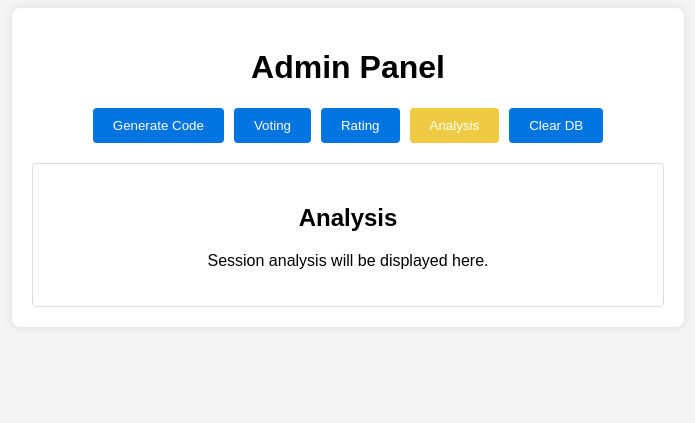
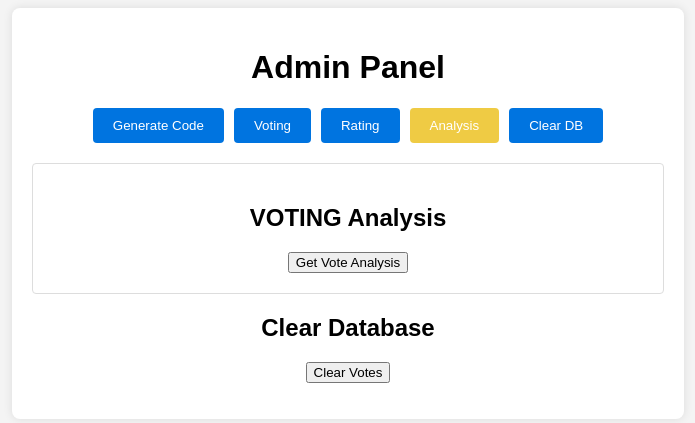
Before and after one commit to KurianAB/Online_voting_system, a Flask app: page /admin in a window 1280 px wide, after a click on "Analysis". Shown: the top 423 px of the page, without its empty margins (292-987 px from the left). Run offline with Flask 3, Linux system fonts and the light colour scheme.

Commit message:
vote tab works

```diff
--- a/app.py
+++ b/app.py
@@ -9,6 +9,17 @@ app = Flask(__name__)
 def init_db():
     conn = sqlite3.connect("voting.db")
     cursor = conn.cursor()
+
+    # Table for storing unique voter codes
+    cursor.execute("""
+        CREATE TABLE IF NOT EXISTS codes (
+            id INTEGER PRIMARY KEY AUTOINCREMENT,
+            code TEXT UNIQUE NOT NULL,
+            used INTEGER DEFAULT 0
+        )
+    """)
+
+    # Table for voting sessions
     cursor.execute("""
         CREATE TABLE IF NOT EXISTS voting_sessions (
             id INTEGER PRIMARY KEY AUTOINCREMENT,
@@ -17,33 +28,63 @@ def init_db():
             active INTEGER DEFAULT 0
         )
     """)
+
+    # Table for storing votes
     cursor.execute("""
         CREATE TABLE IF NOT EXISTS votes (
             id INTEGER PRIMARY KEY AUTOINCREMENT,
             session_id INTEGER NOT NULL,
             candidate TEXT NOT NULL,
+            voter_code TEXT NOT NULL UNIQUE,
             FOREIGN KEY (session_id) REFERENCES voting_sessions(id)
         )
     """)
+
     conn.commit()
     conn.close()
+
 
 init_db()
 
 
-# Database Connection
+
 def get_db_connection():
-    conn = sqlite3.connect('voting_system.db')
+    conn = sqlite3.connect("voting.db", timeout=10)  # Increase timeout to avoid conflicts
     conn.row_factory = sqlite3.Row
     return conn
+
+def enable_wal_mode():
+    conn = sqlite3.connect("voting.db")
+    conn.execute("PRAGMA journal_mode=WAL;")
+    conn.close()
+
+
 
 # ✅ Generate a Unique 6-Digit Code
 def generate_unique_code():
     return ''.join(random.choices(string.ascii_uppercase + string.digits, k=6))
 
-@app.route('/', methods = ["GET" , "POST"])
+@app.route("/", methods=["GET", "POST"])
 def index_route():
-    return render_template('index.html')
+    if request.method == "POST":
+        voter_code = request.form["code"].strip().upper()
+
+        conn = sqlite3.connect("voting.db")
+        cursor = conn.cursor()
+
+        # Check if the code exists and has not been used
+        cursor.execute("SELECT * FROM codes WHERE code = ? AND used = 0", (voter_code,))
+        code_entry = cursor.fetchone()
+
+        conn.close()
+
+        if code_entry:
+            return redirect(f"/cast_vote?code={voter_code}")  # Redirect to voting page with voter code
+        else:
+            return render_template("index.html", error="Invalid or already used code.")
+
+    return render_template("index.html", error=None)
+
 
 # ✅ Route: Admin Panel
 @app.route('/admin')
@@ -54,12 +95,19 @@ def admin_panel():
 @app.route('/generate_code', methods=['POST'])
 def generate_code():
     code = generate_unique_code()
-    conn = get_db_connection()
-    cursor = conn.cursor()
-    cursor.execute("INSERT INTO codes (code, used) VALUES (?, ?)", (code, 0))
-    conn.commit()
-    conn.close()
-    return jsonify({"success": True, "code": code})
+    try:
+        conn = sqlite3.connect("voting.db", timeout=10)  # Increase timeout to avoid conflicts
+        conn.row_factory = sqlite3.Row
+        cursor = conn.cursor()
+        print(f"Inserting code: {code}")  # Debug message
+        cursor.execute("INSERT INTO codes (code, used) VALUES (?, ?)", (code, 0))
+        conn.commit()
+        conn.close()
+        return jsonify({"success": True, "code": code})
+    except Exception as e:
+        print(f"Error: {e}")  # Debug error message
+        return jsonify({"success": False, "error": str(e)})
+
 
 @app.route("/start_voting", methods=["POST"])
 def start_voting():
@@ -100,29 +148,102 @@ def check_voting_status():
         return jsonify({"active": True, "candidates": session[1].split(",")})
     return jsonify({"active": False})
 
-@app.route("/vote", methods=["POST" ])
+@app.route("/cast_vote")
+def cast_vote():
+    voter_code = request.args.get("code")  # Get voter code from URL
+
+    conn = sqlite3.connect("voting.db")
+    cursor = conn.cursor()
+
+    # Get active voting session
+    cursor.execute("SELECT id, name, candidates FROM voting_sessions WHERE active = 1 LIMIT 1")
+    session = cursor.fetchone()
+
+    conn.close()
+
+    if session:
+        session_id, session_name, candidates = session
+        candidates_list = candidates.split(",")
+
+        return render_template("voter.html", session_id=session_id, session_name=session_name, candidates=candidates_list, voter_code=voter_code)
+    else:
+        return "No active voting session.", 400
+
+@app.route("/vote", methods=["POST"])
 def vote():
-    if request.method == "POST":
-        data = request.json
-        candidate = data["candidate"]
+    data = request.json
+    print("Received Data:", data)
 
-        conn = sqlite3.connect("voting.db")
-        cursor = conn.cursor()
-        cursor.execute("INSERT INTO votes (session_id, candidate) VALUES ((SELECT id FROM voting_sessions WHERE active = 1), ?)", (candidate,))
-        conn.commit()
+    voter_code = data['code']
+    candidate = data['candidate']
+
+    conn = sqlite3.connect("voting.db")
+    cursor = conn.cursor()
+
+    # Get the current active session
+    cursor.execute("SELECT id FROM voting_sessions WHERE active = 1 LIMIT 1")
+    session = cursor.fetchone()
+
+    if not session:
         conn.close()
+        return jsonify({"success": False, "error": "No active voting session."}), 400
 
-        return jsonify({"success": True})
+    session_id = session[0]
+
+    # Check if this voter code has already voted in this session
+    cursor.execute("SELECT COUNT(*) FROM votes WHERE session_id = ? AND voter_code = ?", (session_id, voter_code))
+    already_voted = cursor.fetchone()[0]
+
+    if already_voted > 0:
+        conn.close()
+        return jsonify({"success": False, "error": "You have already voted in this session."}), 400
+
+    # Store the vote with voter_code
+    cursor.execute("INSERT INTO votes (session_id, candidate, voter_code) VALUES (?, ?, ?)", (session_id, candidate, voter_code))
+    conn.commit()
+    conn.close()
+
+    return jsonify({"success": True, "message": "Vote cast successfully!"})
+
+@app.route("/get_vote_analysis", methods=["GET"])
+def get_vote_analysis():
+    conn = sqlite3.connect("voting.db")
+    cursor = conn.cursor()
+
+    # Count total votes
+    cursor.execute("SELECT COUNT(*) FROM votes")
+    total_votes = cursor.fetchone()[0]
+
+    # Count votes per candidate
+    cursor.execute("SELECT candidate, COUNT(*) FROM votes GROUP BY candidate")
+    votes_per_candidate = cursor.fetchall()
+
+    candidate_votes = {candidate: {"votes": count} for candidate, count in votes_per_candidate}
+
+    conn.close()
+
+    return jsonify({
+        "success": True,
+        "total_votes": total_votes,
+        "candidate_votes": candidate_votes
+    })
+
+
 
 # Route: Clear Database
 @app.route('/clear_db', methods=['POST'])
 def clear_db():
-    conn = get_db_connection()
-    cursor = conn.cursor()
-    cursor.execute("DELETE FROM codes")
-    conn.commit()
-    conn.close()
-    return jsonify({"success": True, "message": "Database cleared!"})
+    try:
+        conn = get_db_connection()
+        cursor = conn.cursor()
+        cursor.execute("DELETE FROM votes")  # Clear all votes
+        conn.commit()
+        conn.close()
+        print("true")
+        return jsonify({"success": True, "message": "All votes have been cleared!"})
+    except Exception as e:
+        return jsonify({"success": False, "error": str(e)})
+
 
 
 if __name__ == '__main__':
--- a/static/script.js
+++ b/static/script.js
@@ -24,14 +24,57 @@ function generateCode() {
         });
 }
 
-// Clear Database Function
-function clearDatabase() {
-    fetch('/clear_db', { method: 'POST' })
+
+
+document.getElementById("getAnalysisBtn").addEventListener("click", function() {
+    fetch("/get_vote_analysis")
         .then(response => response.json())
         .then(data => {
-            document.getElementById("db-message").textContent = data.message;
+            if (!data.success) {
+                document.getElementById("analysisResult").innerHTML = `<p>Error: ${data.error}</p>`;
+                return;
+            }
+
+            const totalVotes = data.total_votes;
+            let resultsHTML = `<h3>Total Votes: ${totalVotes}</h3>`;
+            let highestVotes = 0;
+            let winner = [];
+
+            resultsHTML += `<h4>Votes per Candidate:</h4><ul>`;
+
+            for (let candidate in data.candidate_votes) {
+                let votes = data.candidate_votes[candidate].votes;
+                let percentage = totalVotes > 0 ? ((votes / totalVotes) * 100).toFixed(2) : 0;
+
+                resultsHTML += `<li>${candidate}: ${votes} votes (${percentage}%)</li>`;
+
+                // Determine winner(s)
+                if (votes > highestVotes) {
+                    highestVotes = votes;
+                    winner = [candidate];
+                } else if (votes === highestVotes) {
+                    winner.push(candidate);
+                }
+            }
+
+            resultsHTML += `</ul>`;
+
+            // Display the winner
+            if (winner.length === 1) {
+                resultsHTML += `<h3>Winner: ${winner[0]} with ${highestVotes} votes!</h3>`;
+            } else {
+                resultsHTML += `<h3>Tie between: ${winner.join(", ")} with ${highestVotes} votes each!</h3>`;
+            }
+
+            document.getElementById("analysisResult").innerHTML = resultsHTML;
+        })
+        .catch(error => {
+            document.getElementById("analysisResult").innerHTML = `<p>Error fetching analysis.</p>`;
+            console.error(error);
         });
-}
+});
+
+
 
 document.addEventListener("DOMContentLoaded", function () {
     const tabs = document.querySelectorAll(".tab-button");
--- a/templates/admin.html
+++ b/templates/admin.html
@@ -52,17 +52,51 @@
         </div>
 
         <div id="analysis" class="tab-content">
-            <h2>Analysis</h2>
-            <p>Session analysis will be displayed here.</p>
+            <h2>VOTING Analysis</h2>
+            <button id="getAnalysisBtn">Get Vote Analysis</button>
+            <div id="analysisResult"></div>
         </div>
 
-        <div id="clear-db" class="tab-content">
+        <div id="clear-db-section">
             <h2>Clear Database</h2>
-            <button onclick="clearDatabase()">Clear Database</button>
-            <p id="db-message"></p>
+            <button id="clearDbBtn">Clear Votes</button>
+            <p id="clearDbMsg"></p>
         </div>
     </div>
 
     <script src="{{ url_for('static', filename='script.js') }}"></script>
+    <script>
+        document.addEventListener("DOMContentLoaded", function() {
+            const clearBtn = document.getElementById("clearDbBtn");
+
+            if (clearBtn) {
+                clearBtn.addEventListener("click", function() {
+                    if (!confirm("Are you sure you want to clear all votes? This action cannot be undone.")) return;
+
+                    fetch("/clear_db", {
+                        method: "POST"
+                    })
+                    .then(response => response.json())
+                    .then(data => {
+                        const messageElement = document.getElementById("clearDbMsg");
+                        if (data.success) {
+                            messageElement.textContent = data.message;
+                            messageElement.style.color = "green";  // Success message color
+                        } else {
+                            messageElement.textContent = "Error: " + data.error;
+                            messageElement.style.color = "red";  // Error message color
+                        }
+                    })
+                    .catch(error => {
+                        document.getElementById("clearDbMsg").textContent = "Error clearing database.";
+                        console.error(error);
+                    });
+                });
+            } else {
+                console.error("Clear DB button not found!");
+            }
+        });
+        </script>
+
 </body>
 </html>
```
Also changed, not shown: templates/index.html (+5 -6 lines), templates/voter.html (+53 -11 lines), voting.db, voting_system.db, 1 other file.
